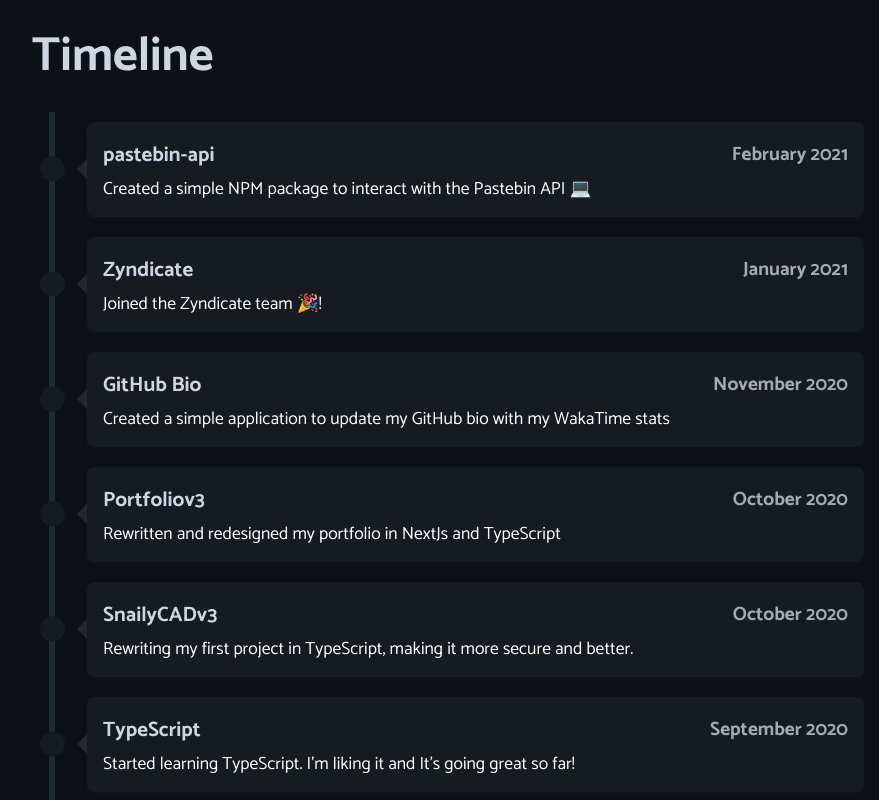
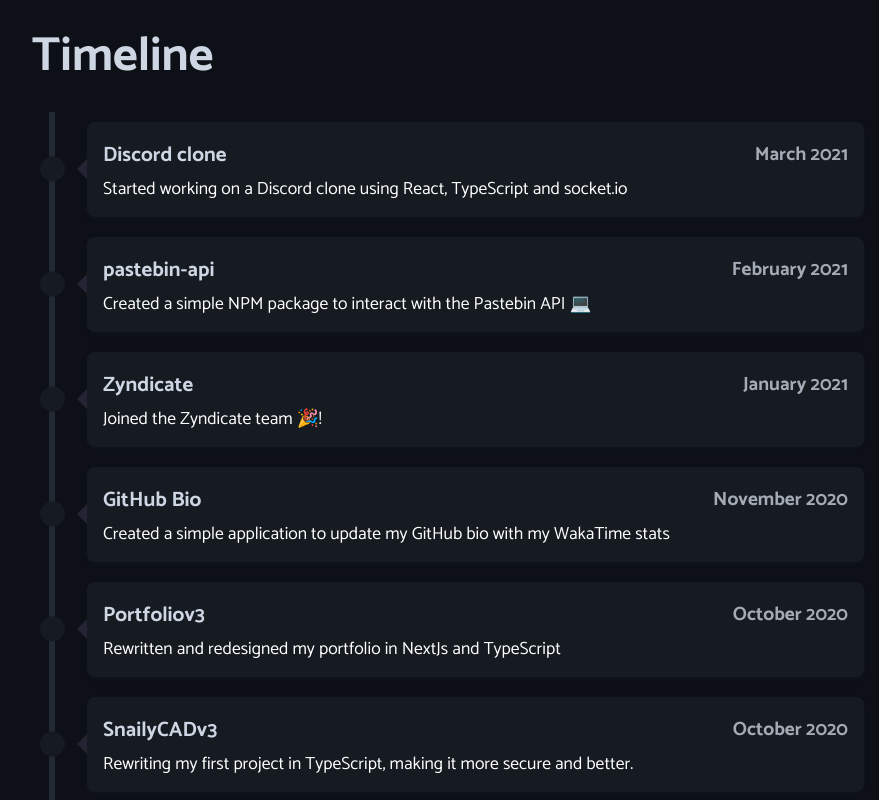
Before and after one commit to pzk3/casperiv.dev, a Next.js app: page / in a window 1280 px wide. Shown: the part 2320-3120 px from the top of the page, without its empty margins (192-1071 px from the left). Built offline with nearby package versions, Linux system fonts and the light colour scheme; no server answers.

Commit message:
add item

```diff
--- a/src/data/timeline.ts
+++ b/src/data/timeline.ts
@@ -1,6 +1,13 @@
 import TimelineItem from "../interfaces/Timeline";
 
 const timeline: TimelineItem[] = [
+  {
+    date: "March 2021",
+    title: "Discord clone",
+    text: "Started working on a Discord clone using React, TypeScript and socket.io",
+    side: "left",
+    url: "https://www.npmjs.com/package/pastebin-api",
+  },
   {
     date: "February 2021",
     title: "pastebin-api",
```
